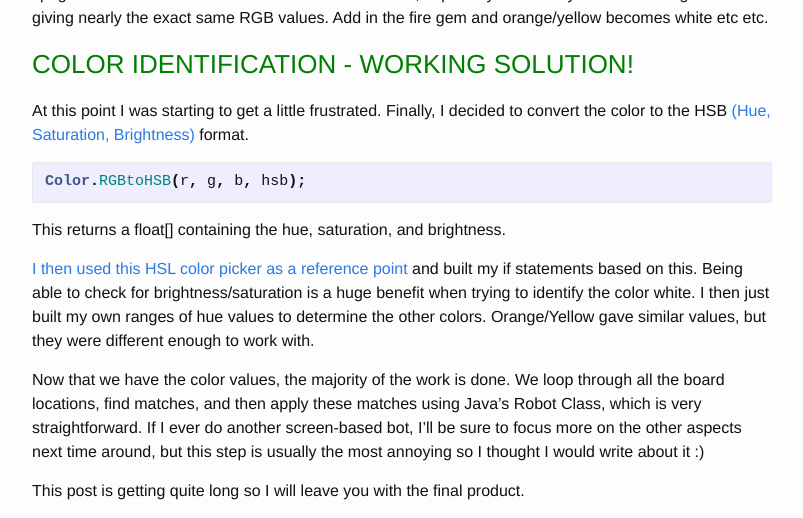
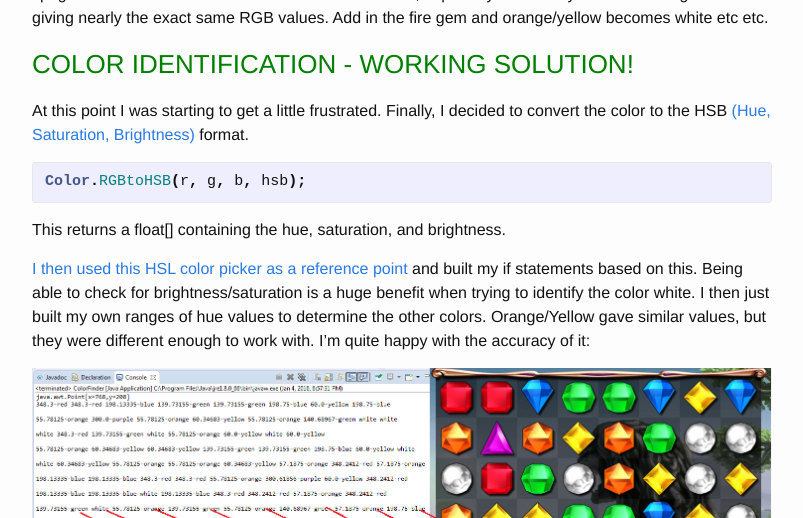
Before and after one commit to fearofcrime/muffinlightning.github.io, a Jekyll site: the page built from _posts/2016-1-2-Bejeweled.markdown, in a window 1280 px wide and 1400 px high, scrolled down 2477 px, cut to the strip 0-518 px from the top of the window. Shown: the whole strip, without its empty margins (238-1041 px from the left). Built offline with Jekyll 4.4.1, drawn with Linux system fonts in a browser that asks for light colours; some of the changed text lies outside the part shown.

Commit message:
update bejew

```diff
--- a/_posts/2016-1-2-Bejeweled.markdown
+++ b/_posts/2016-1-2-Bejeweled.markdown
@@ -76,16 +76,17 @@
 
 This returns a float[] containing the hue, saturation, and brightness.
 
-[I then used this HSL color picker as a reference point](http://hslpicker.com/) and built my if statements based on this. Being able to check for brightness/saturation is a huge benefit when trying to identify the color white. I then just built my own ranges of hue values to determine the other colors. Orange/Yellow gave similar values, but they were different enough to work with.
+[I then used this HSL color picker as a reference point](http://hslpicker.com/) and built my if statements based on this. Being able to check for brightness/saturation is a huge benefit when trying to identify the color white. I then just built my own ranges of hue values to determine the other colors. Orange/Yellow gave similar values, but they were different enough to work with. I'm quite happy with the accuracy of it:
 
-Now that we have the color values, the majority of the work is done. We loop through all the board locations, find matches, and then apply these matches using Java's Robot Class, which is very straightforward. If I ever do another screen-based bot, I'll be sure to focus more on the other aspects next time around, but this step is usually the most annoying so I thought I would write about it :)
+![Color Acc](/assets/bejew3.png)
 
-This post is getting quite long so I will leave you with the final product.
+
+Now that we have the color values, the majority of the work is done. We loop through all the board locations, find matches, and then apply these matches using Java's Robot Class (I will definitely cover this class in a later post), which is very straightforward. If I ever do another screen-based bot, I'll be sure to focus more on the other aspects next time around, but this post is already getting long enough! I leave you with the final product:
 
 {::nomarkdown}
 <iframe width="560" height="315" src="https://www.youtube.com/embed/hOTplw7yuuM" frameborder="0" allowfullscreen></iframe>
 {:/nomarkdown}
 
-It's far from perfect, as it takes screenshots of the board to determine the pieces, and sometimes it will take these screenshots as the gems are still falling, which obviously throws off the colors. Also, the fiery gems still throws things off a bit. Not too shabby for a day's work though! I'm not sure if I will continue to work on it, but I might work on a Java library to make color identification easier for the purposes of making screen bots.
+It's far from perfect, as it takes screenshots of the board to determine the pieces, and sometimes it will take these screenshots as the gems are still falling, which obviously throws off the colors. Also, the fiery gems still throws things off a bit. Not too shabby for a day's work though! I'm not sure if I will continue to work on it, but I might work on a Java library to make color identification easier for the purposes of making screen bots. So expect a post on that when it's complete.
 
-Please ignore my friend complaining about NCIX :D
+Please ignore my friend complaining about NCIX :).
```
Also changed, not shown: assets/bejew3.png (added).
